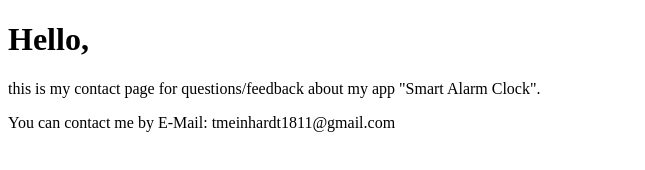
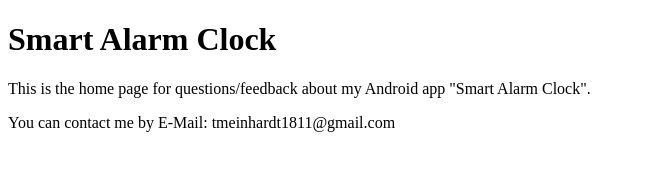
Before and after one commit to Tobi-ctrl/tobi-ctrl.github.io, a plain HTML site: page index.html in a window 1280 px wide. Shown: the whole page, without its empty margins (0-645 px from the left). Drawn offline with Linux system fonts and the light colour scheme.

Commit message:
Update index.html

```diff
--- a/index.html
+++ b/index.html
@@ -1,8 +1,11 @@
 <!DOCTYPE html>
 <html>
-<body>
-<h1>Hello,</h1>
-<p>this is my contact page for questions/feedback about my app "Smart Alarm Clock".</p>
-<p>You can contact me by E-Mail: tmeinhardt1811@gmail.com</p>
-</body>
+	<body>
+		<h1>Smart Alarm Clock</h1>
+		<p>This is the home page for questions/feedback about my Android app "Smart Alarm Clock".</p>
+		<p></p>
+		<p>You can contact me by E-Mail: tmeinhardt1811@gmail.com</p>
+		<link rel="App on Google Play" href="https://play.google.com/store/apps/details?id=com.tobias.meinhardt.alarm_clock">
+		<link rel="Privacy Policy" href="privacy_policy.txt">
+	</body>
 </html>
```
